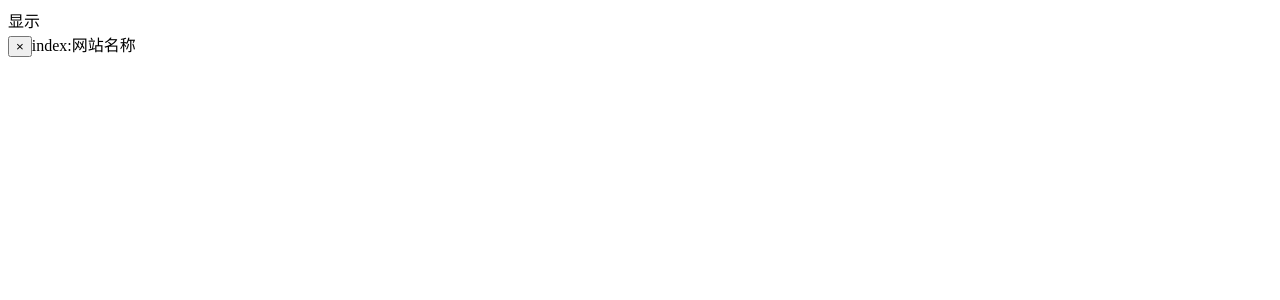
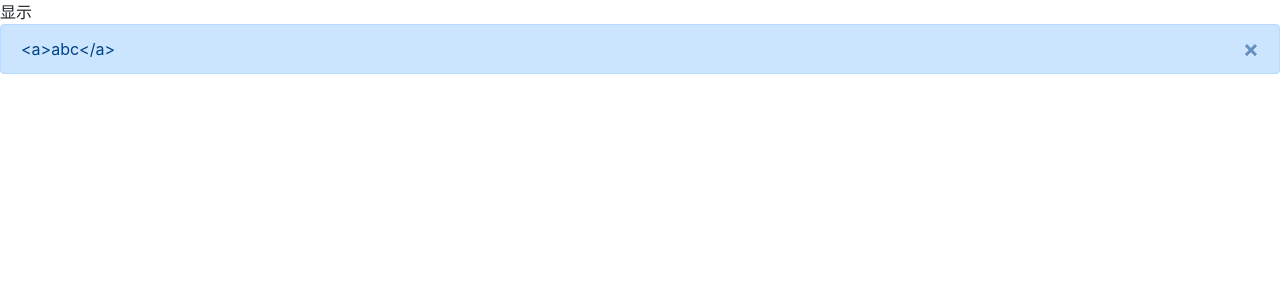
Before and after one commit to zh69ou/reacttest, a React app: page / in a window 1280 px wide. Both pictures are taken after a click on the element "显示". Shown: the top 300 px of the page. Built offline with nearby package versions, Linux system fonts and the light colour scheme.

Commit message:
提示框组件

```diff
--- a/src/components/alert.tsx
+++ b/src/components/alert.tsx
@@ -1,32 +1,46 @@
 import React, { useState,useEffect } from "react"
+import ReactDOM from 'react-dom'
+
+const AlertBox = (props)=>{
+	let colorlist = ['primary','secondary','success','danger','warning','info','light','dark']
+	let color = props.color&&colorlist.some((info)=>info==props.color)?props.color:'primary'
+	return (
+		<div className={"alert alert-dismissible show alert-"+color}>
+			{props.children}
+			<button onClick={()=>props.useClose()} type="button" className="close">
+				<span>&times;</span>
+			</button>
+		</div>
+	)
+}
 
 const AlertMsg = (props)=>{
-	let [show,upShow] = useState(false)
-	let colorlist = ['primary','secondary','success','danger','warning','info','light','dark']
-	let color = props.color&&colorlist.some((info)=>info==props.color)?props.color:'primary'
-	useEffect(()=>{
-		upShow(props.show)
-		if(props.show){
-			let t = 3
+	return new Promise((resolve)=>{
+		const box = document.createElement('div')
+		document.body.appendChild(box)
+		if(props.auclose){
+			let t= 3
 			let timefuc = setInterval(()=>{
-				console.log('t',t)
 				if(t>1){
 					t -=1
 				}else{
-					upShow(false)
+					close()
 					clearInterval(timefuc)
 				}
 			},1000)
 		}
-	},[props.show,props.time])
-	return show?(
-		<div className={"alert alert-"+color}>
-			<button onClick={()=>{upShow(false)}} type="button" className="close">
-				<span>&times;</span>
-			</button>
-			{props.children}
-		</div>
-	):null
+
+		const close = ()=>{
+			document.body.removeChild(box)
+			resolve()
+		}
+		ReactDOM.render(
+			<AlertBox {...props} useClose={()=>{
+				close()
+			}} />,
+			box
+		)
+	})
 }
 
 export default AlertMsg
--- a/src/components/scss/alert.scss
+++ b/src/components/scss/alert.scss
@@ -0,0 +1,10 @@
+@import "../../../assets/scss/functions";
+@import "../../config/pub";
+@import "../../../assets/scss/mixins";
+@import "../../../assets/scss/root";
+@import "../../../assets/scss/reboot";
+@import "../../../assets/scss/type";
+@import "../../../assets/scss/grid";
+@import "../../../assets/scss/buttons";
+@import "../../../assets/scss/close";
+@import "../../../assets/scss/alert";
--- a/src/pages/index.tsx
+++ b/src/pages/index.tsx
@@ -3,6 +3,8 @@ import { BrowserRouter as Router, Route, Link } from "react-router-dom"
 import {SetsContext} from "../state/sets"
 import {IsLoad} from "../config/pub"
 import AlertMsg from "../components/alert"
+
+import "../components/scss/alert.scss"
 
 const DefIndex = (props) => {
 	let psets = useContext(SetsContext)
@@ -14,11 +16,10 @@ const DefIndex = (props) => {
 	return (
 		<div className="bg-info">
 			<span onClick={()=>{
-				upTime(Math.round(Math.random()*10000))
-				console.log('time',time)
-				upSalert(true)
+				AlertMsg({children:'<a>abc</a>',auclose:true}).then((res)=>{
+					console.log(res)
+				})
 			}}>显示</span>
-			<AlertMsg show={salert} time={time}>index:{psets.name}</AlertMsg>
 		</div>
 	)
 }
```
